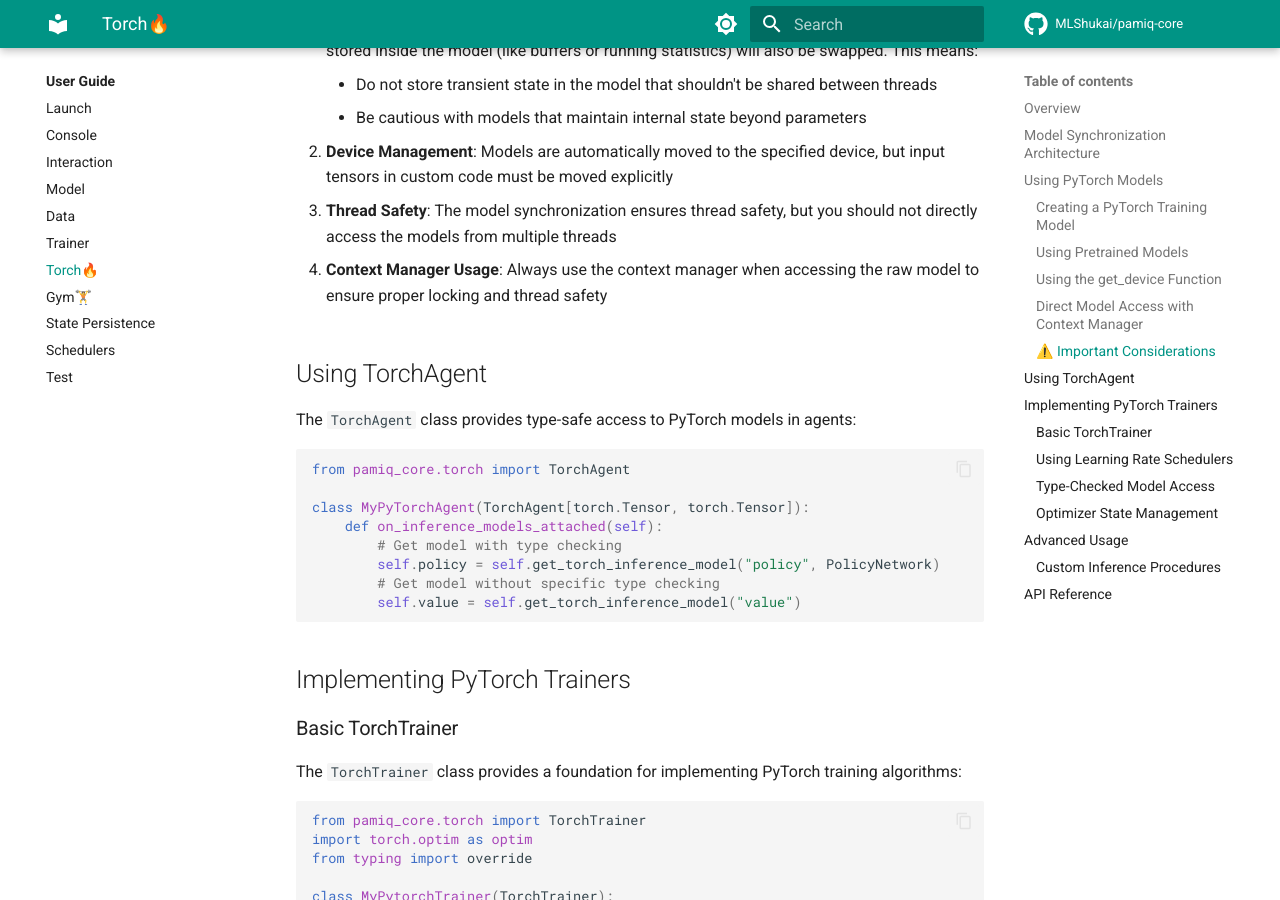
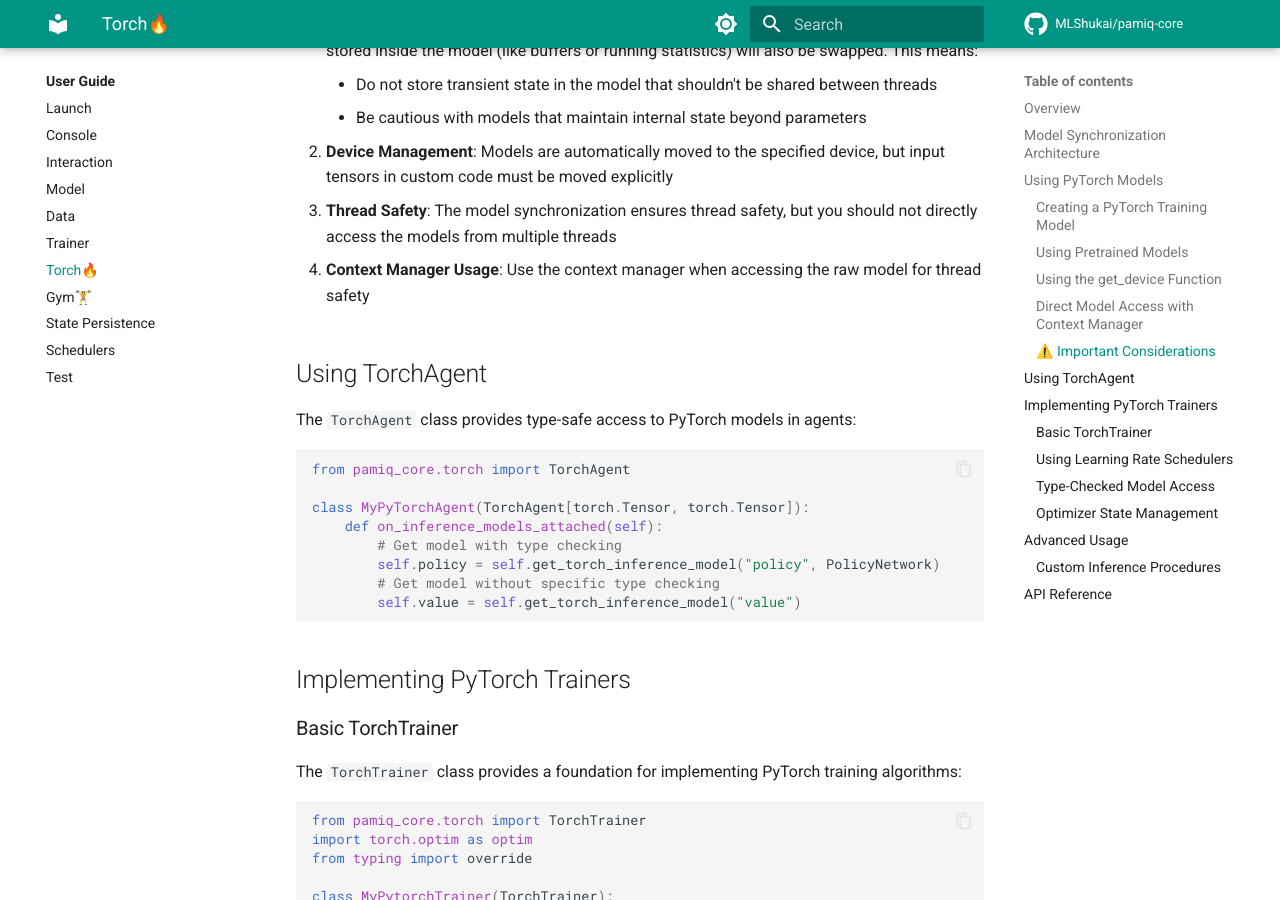
Before and after one commit to MLShukai/pamiq-core, an MkDocs documentation site: the page built from docs/user-guide/torch.md, in a window 1280 px wide and 900 px high, scrolled down 3742 px. Built offline with MkDocs 1.6.1 and Material for MkDocs 9.7.7, drawn with Linux system fonts in a browser that asks for light colours; comment, search, counter and statistics services are not loaded.

Commit message:
Update docs/user-guide/torch.md
Co-authored-by: zassou <51876515+zassou65535@users.noreply.github.com>

```diff
--- a/docs/user-guide/torch.md
+++ b/docs/user-guide/torch.md
@@ -148,7 +148,7 @@ When using PyTorch models in PAMIQ-Core, be aware of the following:
 
 3. **Thread Safety**: The model synchronization ensures thread safety, but you should not directly access the models from multiple threads
 
-4. **Context Manager Usage**: Always use the context manager when accessing the raw model to ensure proper locking and thread safety
+4. **Context Manager Usage**: Use the context manager when accessing the raw model for thread safety
 
 ## Using TorchAgent
 
```
